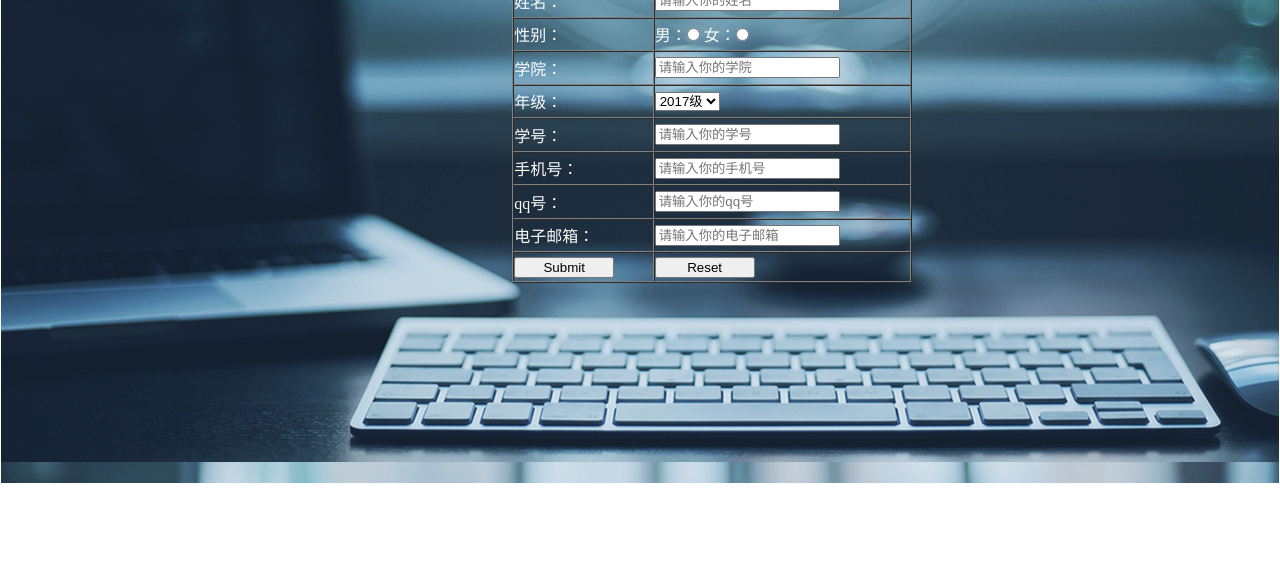
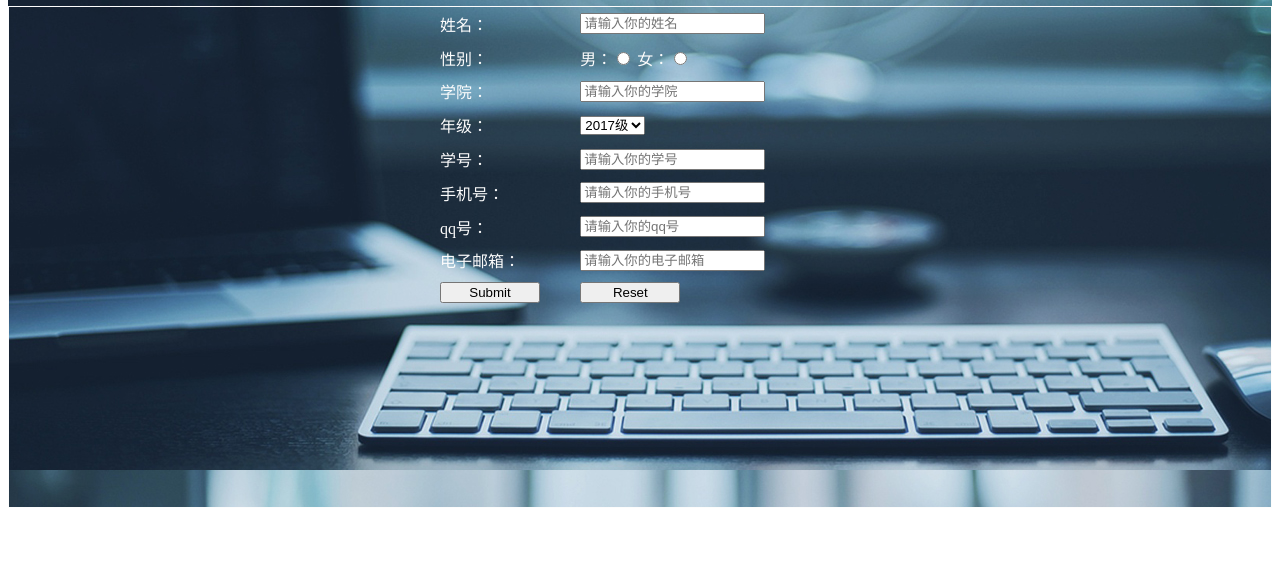
Before and after one commit to Yangzixu666/Final, a plain HTML site: page hebut/index.html in a window 1280 px wide. Shown: the part 212-800 px from the top of the page. Drawn offline with Linux system fonts and the light colour scheme.

Commit message:
Update index.html

```diff
--- a/hebut/index.html
+++ b/hebut/index.html
@@ -5,15 +5,12 @@
 		<meta charset="UTF-8"/>
 		<meta name="viewport" content="width=device-width, initial-scale=1.0, minimum-scale=0.5, maximum-scale=2.0, user-scalable=yes" />
 		<style type="text/css">
-			*{
-				margin: 0;
-			}
 			#mybody{
 				width: 100%;
 				height: 100%;
 				color: #FCFCFC;
 				background: url(images/bg.jpg);
-
+				margin:0;
 			}
 			#log{
 				height: 500px;
@@ -23,9 +20,7 @@
 			.submit{
 				width:100px;
 			}
-			table{
-				margin-left: 40%;
-			}
+
 		</style>
 	</head>
 	<body>
@@ -34,7 +29,7 @@
 			<hr/>
 			<div id="log">
 				<form action="">
-					<table border="1" align="center" width="400px" height="300px"cellspacing="0" cellpadding="0">
+					<table border="0" align="center" width="400px" height="300px"cellspacing="0" cellpadding="0">
 						<tr>
 							<td>姓名：</td>
 							<td><input type="text" name="username" placeholder="请输入你的姓名"/></td>
```
